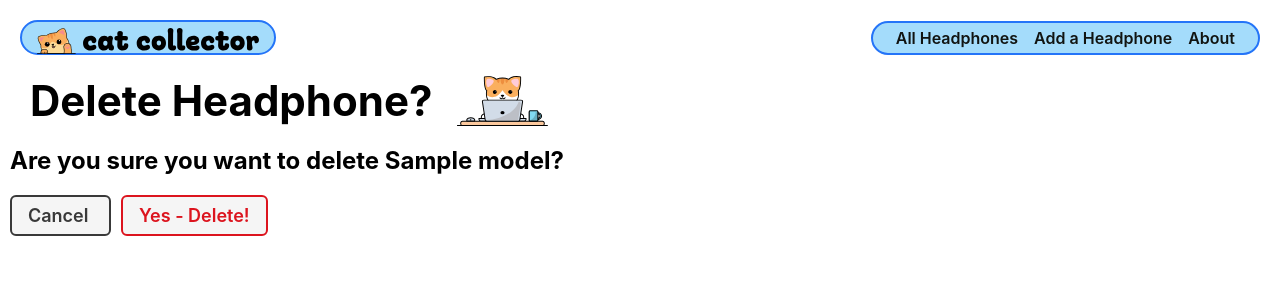
After one commit to IPREM1ERI/headphone-collector-lab, a Django app: template main_app/templates/main_app/headphone_confirm_delete.html in a window 1280 px wide. The commit adds this page. Shown: the top 300 px of the page. Run offline with Django 4.2, Linux system fonts and the light colour scheme; the template is opened without the code that fills it: most values are stand-ins (such as "Sample title", 1, 10 or a date in 2020).

Commit message:
start adding the new model

```diff
--- a/main_app/templates/headphones/detail.html
+++ b/main_app/templates/headphones/detail.html
@@ -23,6 +23,10 @@
     <h2>Brand: {{ headphone.make }}</h2>
     <h2>Style: {{ headphone.style }}</h2>
     <p>{{ headphone.description }}</p>
+    <div class="cat-actions">
+      <a href="{% url 'headphones_update' headphone.id %}" class="btn warn">Edit</a>
+      <a href="{% url 'headphones_delete' headphone.id %}" class="btn danger">Delete</a>
+    </div>
   </div>
 </section>
 
--- /dev/null
+++ b/main_app/templates/main_app/headphone_confirm_delete.html
@@ -0,0 +1,23 @@
+{% extends 'base.html' %}
+{% load static %}
+
+{% block content %}
+
+<div class="page-header">
+  <h1>Delete Headphone?</h1>
+  <img src="{% static 'images/nerd-cat.svg' %}" alt="A cat using a computer"/>
+</div>
+<h2>Are you sure you want to delete {{ headphone.model }}?</h2>
+
+<form action="" method="POST" class="form">
+  {% csrf_token %}
+  <a
+    href="{% url 'headphones_detail' headphone.id %}"
+    class="btn secondary"
+  >
+    Cancel
+  </a>
+  <button type="submit" class="btn danger">Yes - Delete!</button>
+</form>
+
+{% endblock %}
--- a/main_app/templates/main_app/headphone_form.html
+++ b/main_app/templates/main_app/headphone_form.html
@@ -6,6 +6,11 @@
 {% endblock %}
 
 {% block content %}
+{% if headphone %}
+    <h1>Edit {{ headphone.model }}</h1>
+  {% else %}
+    <h1>Add a Headphone</h1>
+  {% endif %}
 
 <div class="page-header">
   <h1>Add a Headphone</h1>
--- a/main_app/urls.py
+++ b/main_app/urls.py
@@ -7,4 +7,6 @@ urlpatterns = [
   path('headphones/', views.headphones_index, name='headphones_index'),
   path('headphones/<int:headphone_id>/', views.headphones_detail, name='headphones_detail'),
   path('headphones/create/', views.HeadphoneCreate.as_view(), name='headphones_create'),
+  path('headphones/<int:pk>/update/', views.HeadphoneUpdate.as_view(), name='headphones_update'),
+  path('headphones/<int:pk>/delete/', views.HeadphoneDelete.as_view(), name='headphones_delete'),
 ]
--- /dev/null
+++ b/text.txt
@@ -0,0 +1 @@
+<div>Icons made by <a href="https://www.flaticon.com/authors/flat-icons" title="Flat Icons">Flat Icons</a> from <a href="https://www.flaticon.com/" title="Flaticon">www.flaticon.com</a></div><div>Icons made by <a href="https://www.flaticon.com/authors/nhor-phai" title="Nhor Phai">Nhor Phai</a> from <a href="https://www.flaticon.com/" title="Flaticon">www.flaticon.com</a></div><div>Icons made by <a href="https://www.flaticon.com/authors/ultimatearm" title="ultimatearm">ultimatearm</a> from <a href="https://www.flaticon.com/" title="Flaticon">www.flaticon.com</a></div><div>Icons made by <a href="https://www.freepik.com" title="Freepik">Freepik</a> from <a href="https://www.flaticon.com/" title="Flaticon">www.flaticon.com</a></div><div>Icons made by <a href="https://www.flaticon.com/authors/puppie" title="puppie">puppie</a> from <a href="https://www.flaticon.com/" title="Flaticon">www.flaticon.com</a></div>
```
Also changed, not shown: main_app/models.py (+9 -0 lines), main_app/views.py (+9 -6 lines).
